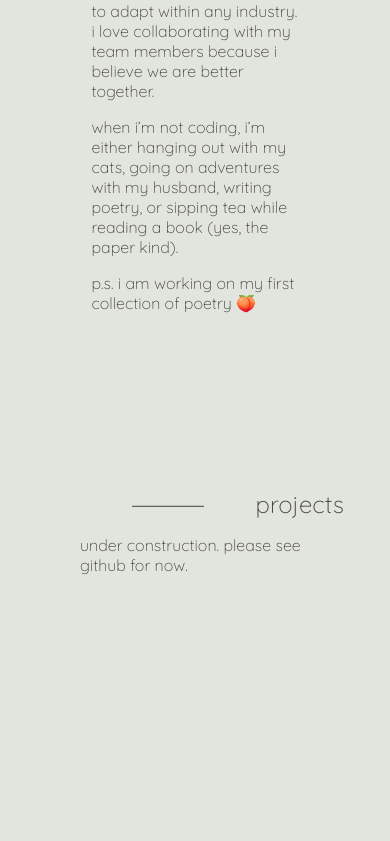
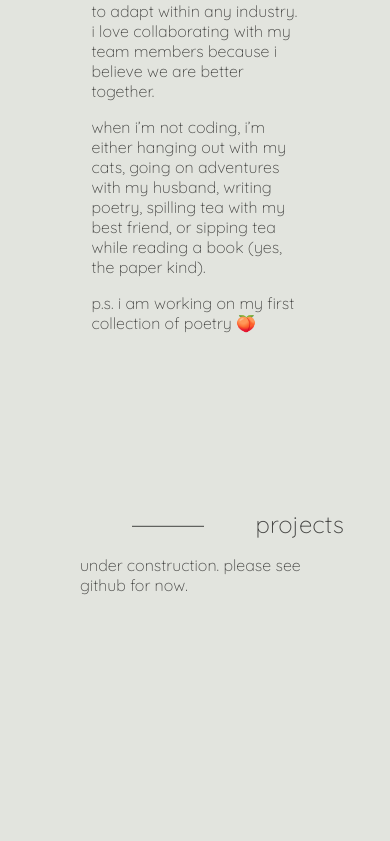
Before and after one commit to vtyeh/vtyeh.github.io, a React (Create React App) app: page / in a window 390 px wide. Shown: the part 2083-2924 px from the top of the page. Built offline with nearby package versions, Linux system fonts and the light colour scheme.

Commit message:
tweak responsive dimensions, update about me text

```diff
--- a/src/index.css
+++ b/src/index.css
@@ -180,7 +180,7 @@ footer {
   #poetry {
     flex-direction: column;
     align-items: center;
-    height: auto; /* Adjust height as needed */
+    height: auto;
   }
 
   .paragraph-text {
@@ -188,16 +188,17 @@ footer {
   }
 }
 
-@media screen and (max-width: 700px) {
+@media screen and (max-width: 750px) {
   .fancy-font {
     width: 90%;
   }
 
   #poetryPage {
     border: 1px solid #434341;
-    width: 90%;
-    height: 40em;
+    width: 100%;
+    height: 30em;
     font-size: 2.4vw;
+    padding: 3em 0 0 3em;
   }
 }
 
--- a/src/text/text.json
+++ b/src/text/text.json
@@ -5,7 +5,7 @@
     "i have a degree in sociology and minor in philosophy, a certification in data analytics, and professional experience in full stack development for small teams.",
     "my love of writing poetry transfers into my love of writing simple, elegant code.",
     "i am a fast learner and able to adapt within any industry. i love collaborating with my team members because i believe we are better together.",
-    "when i’m not coding, i’m either hanging out with my cats, going on adventures with my husband, writing poetry, or sipping tea while reading a book (yes, the paper kind).",
+    "when i’m not coding, i’m either hanging out with my cats, going on adventures with my husband, writing poetry, spilling tea with my best friend, or sipping tea while reading a book (yes, the paper kind).",
     "p.s. i am working on my first collection of poetry 🍑"
   ]
 }
```
